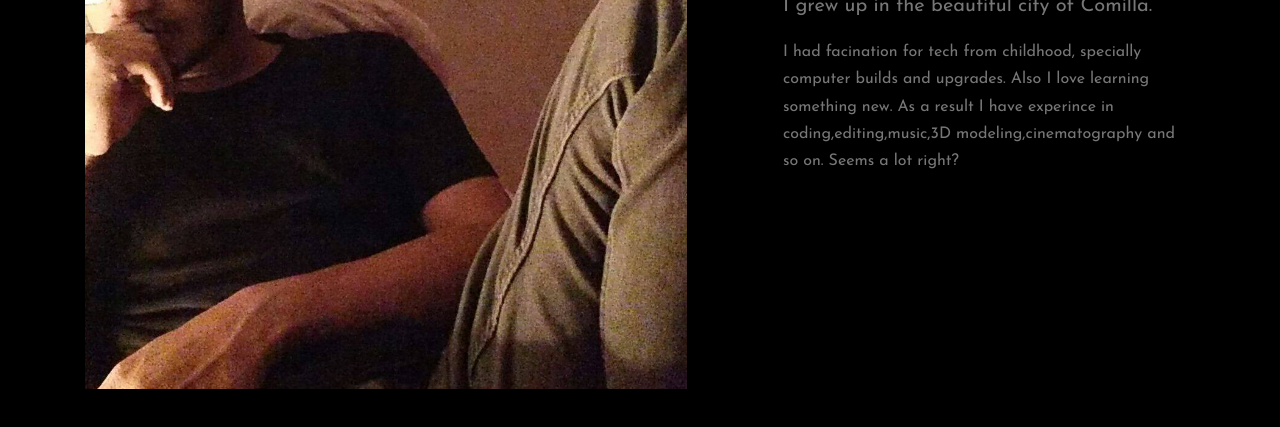
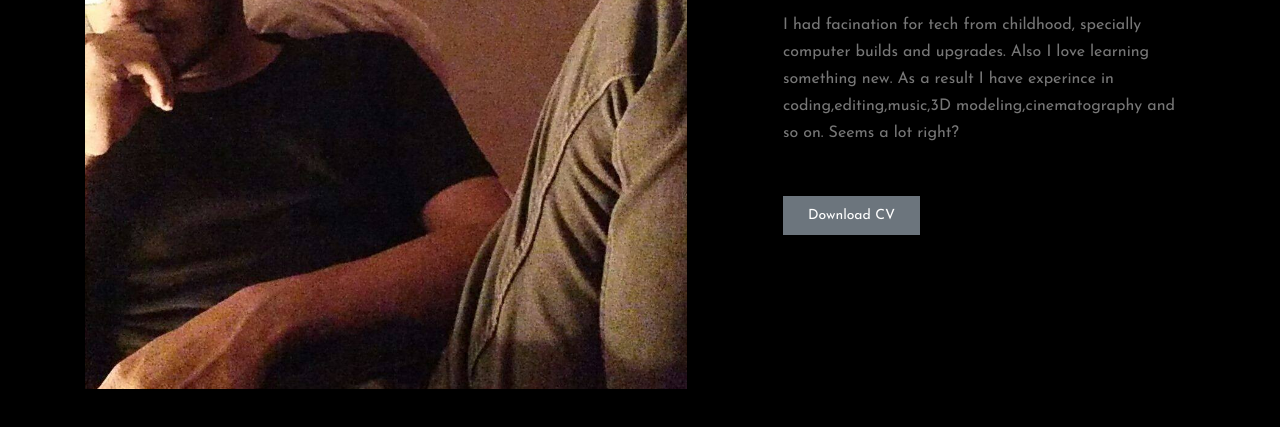
Before and after one commit to himu82271/MyCV, a plain HTML site: page about.html in a window 1280 px wide. Shown: the part 395-822 px from the top of the page. Drawn offline with nearby package versions, Linux system fonts and the light colour scheme; files whose address does not match are found by name.

Commit message:
CV Button with link added

```diff
--- a/about.html
+++ b/about.html
@@ -129,7 +129,8 @@
 
             <p>
               <!-- <a href="#section-contact" class="btn btn-primary px-4 py-2 btn-sm smoothscroll">Hire Me</a> -->
-              <!-- <a href="#" class="btn btn-secondary px-4 py-2 btn-sm">Download CV</a> -->
+              <a href="https://drive.google.com/file/d/1sBJHgpsfeuBfbVYIBJ4784sSzDXJNanN/view?usp=sharing" target="blank" class="btn btn-secondary px-4 py-2 btn-sm">Download CV</a>
+
             </p>
           </div>
         </div>
```
Also changed, not shown: index.html (+4 -0 lines).
